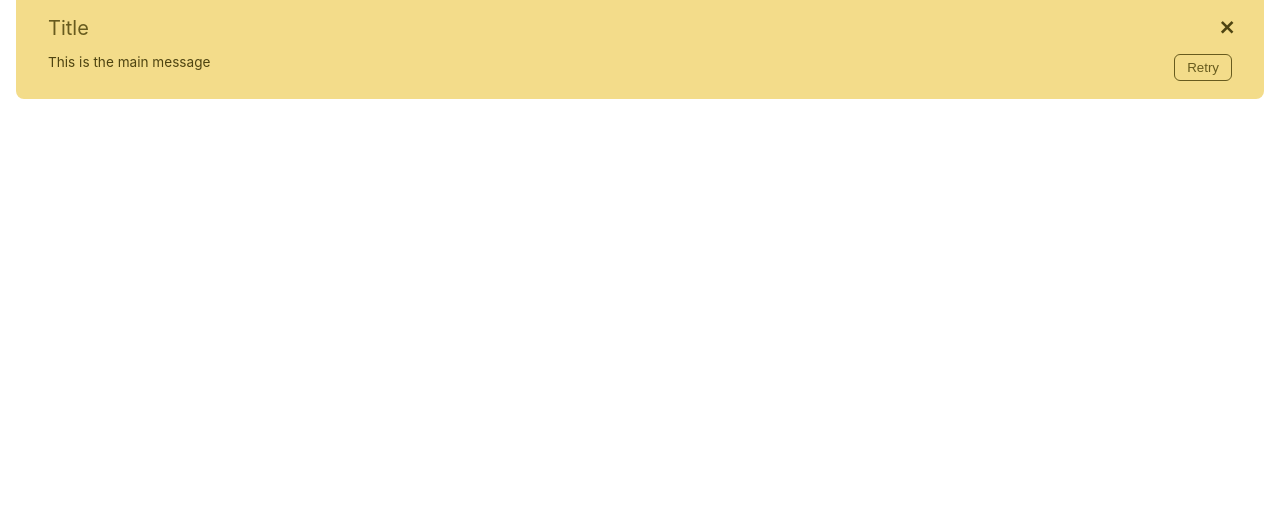
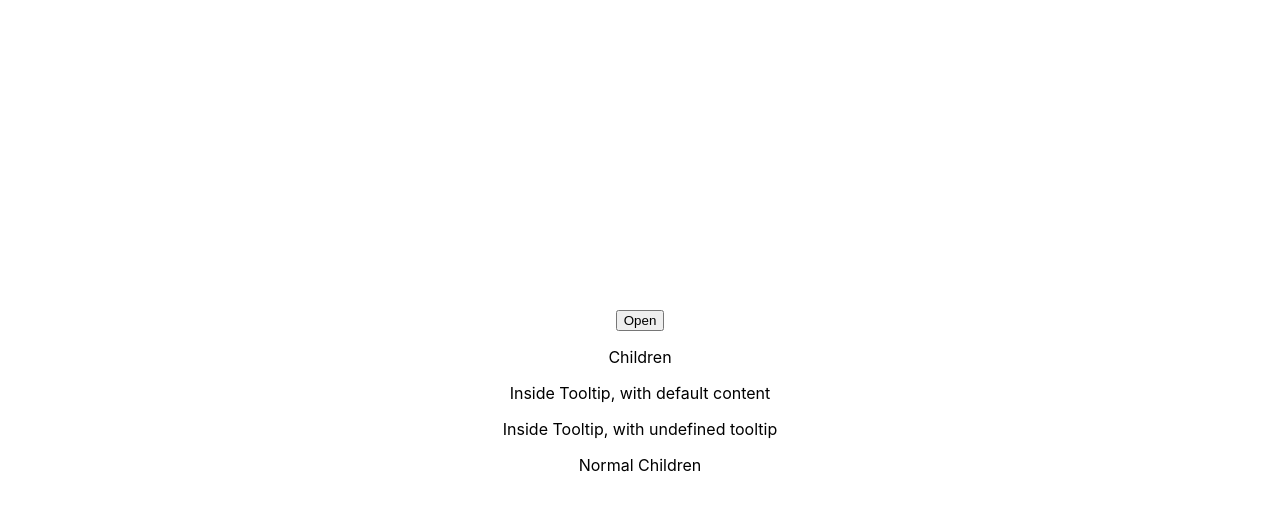
Before and after one commit to LaszloBogacsi/basic-gall-zoos-react-components, a React (Create React App) app: page / in a window 1280 px wide. Shown: the top 510 px of the page. Built offline with nearby package versions, Linux system fonts and the light colour scheme.

Commit message:
play around with tooltip

```diff
--- a/package.json
+++ b/package.json
@@ -17,7 +17,7 @@
     "typescript": "^3.7.5"
   },
   "scripts": {
-    "start": "PORT=3001 react-scripts start",
+    "start": "PORT=3002 react-scripts start",
     "build": "react-scripts build",
     "test": "react-scripts test",
     "eject": "react-scripts eject"
@@ -50,8 +50,5 @@
   },
   "devDependencies": {
     "@types/react-transition-group": "^4.4.0"
-  },
-  "peerDependencies": {
-    "react": "^16.14.0"
   }
 }
--- a/src/App.css
+++ b/src/App.css
@@ -1,5 +1,10 @@
 .App {
   text-align: center;
+  display: flex;
+  height: 100vh;
+  flex-direction: column;
+  justify-content: center;
+  align-items: center;
 }
 
 .App-logo {
--- a/src/App.tsx
+++ b/src/App.tsx
@@ -1,12 +1,14 @@
-import React, {useState} from 'react';
+import React, {ReactComponentElement, ReactNode, useState} from 'react';
 import './App.css';
-import Alert from './components/Alert/Alert';
+import Tooltip from "./components/Tooltip/Tooltip";
+import Alert from "./components/Alert/Alert";
 
 function App() {
-    const [show, setShow] = useState(true);
-
+    const [show, setShow] = useState(false);
+    const MyGreatToolTip = ({children, content}: { children?: ReactNode, content?: { content?: string } }) => <Tooltip {...{content: "Content from definition"}} {...content}>{children}</Tooltip>
     return (
         <div className="App">
+            <div>
                 <Alert
                     show={show}
                     onDismiss={setShow}
@@ -22,7 +24,33 @@ function App() {
                 />
                 <button onClick={() => setShow(!show)}>{show ? "Close" : "Open"}</button>
             </div>
+
+            <div>
+                <SomeComp MyTooltip={MyGreatToolTip}/>
+                <p>
+                    <MyGreatToolTip>Inside Tooltip, with default content</MyGreatToolTip>
+                </p>
+                <p>
+                    <MyGreatToolTip content={{content: undefined}}>Inside Tooltip, with undefined tooltip</MyGreatToolTip>
+                </p>
+                <p>
+                    <Tooltip content={"Normal use"}>Normal Children</Tooltip>
+                </p>
+            </div>
+        </div>
     );
 }
 
+interface SomeCompProps {
+    MyTooltip: (props: { children: ReactNode, content?: { content?: string } }) => JSX.Element;
+}
+
+const SomeComp = (props: SomeCompProps) => {
+    const {MyTooltip} = props;
+    const content = {content: "Tooltip content from point of use"}
+    return (<div>
+        <MyTooltip content={content}><p>Children</p></MyTooltip>
+    </div>)
+}
+
 export default App;
--- a/src/components/Tooltip/Tooltip.tsx
+++ b/src/components/Tooltip/Tooltip.tsx
@@ -1,7 +1,7 @@
 import React, {ReactNode, useState} from "react";
-
+import styles from './styles.module.css'
 interface TooltipProps {
-    content: string
+    content?: string
     children: ReactNode;
 }
 
@@ -10,12 +10,14 @@ export default (props: TooltipProps) => {
     const [isVisible, setIsVisible] = useState(false);
 
     return (
-        <div>
-            {isVisible && <div onMouseLeave={() => setIsVisible(false)}>
-                {content}
+        <div className={styles.tooltip} onMouseLeave={() => setIsVisible(false)}>
+            {isVisible && content && <div className={`${styles.tooltipLeft} ${ styles.tooltipBubble}`} >
+                <div className={styles.tooltipMessage}>
+                    {content}
+                </div>
             </div>
             }
-            <div onMouseEnter={() => setIsVisible(true)}>
+            <div onMouseOver={() => setIsVisible(true)}>
                 {children}
             </div>
         </div>
--- /dev/null
+++ b/src/components/Tooltip/styles.module.css
@@ -0,0 +1,42 @@
+
+
+.tooltip {
+    position: relative;
+    --tooltip-color:rgba(0,0,0,.7);
+    --tooltip-text-color: #ffffff;
+}
+.tooltipLeft {
+    top: 50%;
+    left: 100%;
+    padding-left: 9px;
+    transform: translateY(-50%);
+}
+.tooltipLeft::after {
+     border-right: 9px solid var(--tooltip-color);
+     border-top: 9px solid transparent;
+     border-bottom: 9px solid transparent;
+     top: 50%;
+     left: 0;
+     transform: translateY(-50%);
+ }
+
+.tooltipBubble {
+    min-width: 120px;
+    max-width: 210px;
+    position: absolute;
+    z-index: 10
+}
+.tooltipBubble::after {
+    content: '';
+    position: absolute;
+}
+
+.tooltipMessage {
+    background: var(--tooltip-color);
+    border-radius: 3px;
+    color: var(--tooltip-text-color);
+    font-size: .75rem;
+    line-height: 1.4;
+    padding: .75em;
+    text-align: center;
+}
```
Lines whose indentation alone changed are shown as unchanged.
